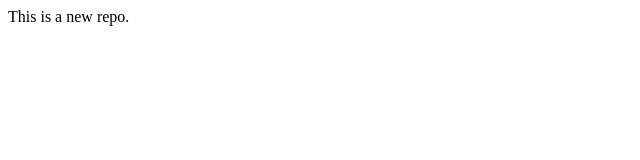
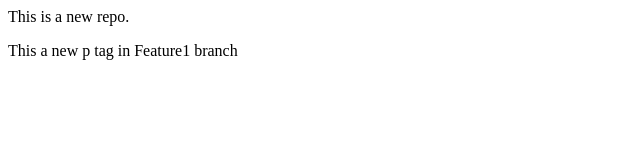
Before and after one commit to luckydamami/localrepo, a plain HTML site: page index.html in a window 1280 px wide. Shown: the whole page, without its empty margins (0-640 px from the left). Drawn offline with Linux system fonts and the light colour scheme.

Commit message:
add new Feature

```diff
--- a/index.html
+++ b/index.html
@@ -1 +1,2 @@
 <p>This is a new repo.</p>
+<p>This a new p tag in Feature1 branch</p>
```
